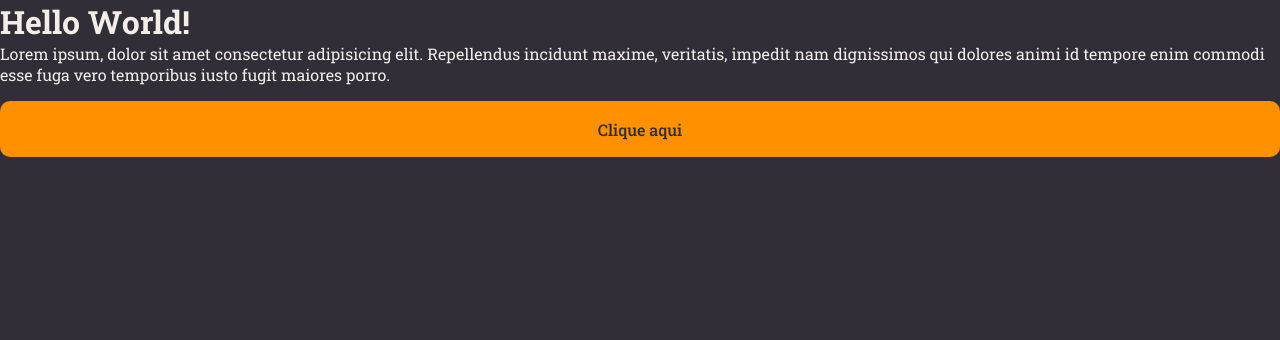
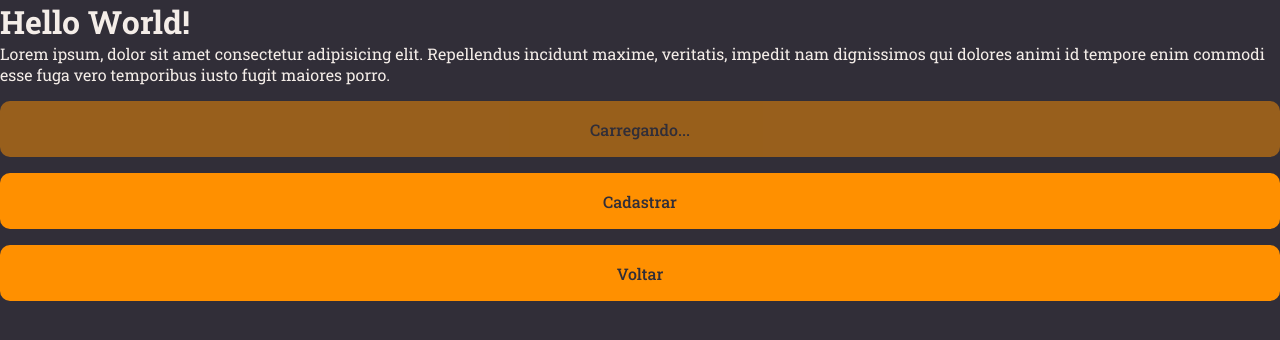
Before and after one commit to mviniciussb/Rocketnotes--Frontend, a React (Vite) app: page / in a window 1280 px wide. Shown: the top 340 px of the page. Built offline with nearby package versions, Linux system fonts and the light colour scheme.

Commit message:
Component properties in React

```diff
--- a/src/components/button/index.jsx
+++ b/src/components/button/index.jsx
@@ -1,9 +1,9 @@
 import { Container } from "./style";
 
-export function Button() {
+export function Button({ title, loading = false, ...rest }) {
   return (
-        <Container type="button">
-            Clique aqui
-        </Container>
-    );
+    <Container type="button" disabled={loading} {...rest}>
+      {loading ? "Carregando..." : title}
+    </Container>
+  );
 }
--- a/src/pages/Details/index.jsx
+++ b/src/pages/Details/index.jsx
@@ -12,8 +12,9 @@ export function Details() {
         porro.
       </p>
 
-      <Button />
-
+      <Button title="Entrar" loading />
+      <Button title="Cadastrar" />
+      <Button title="Voltar" />
     </Container>
   );
 }
```
